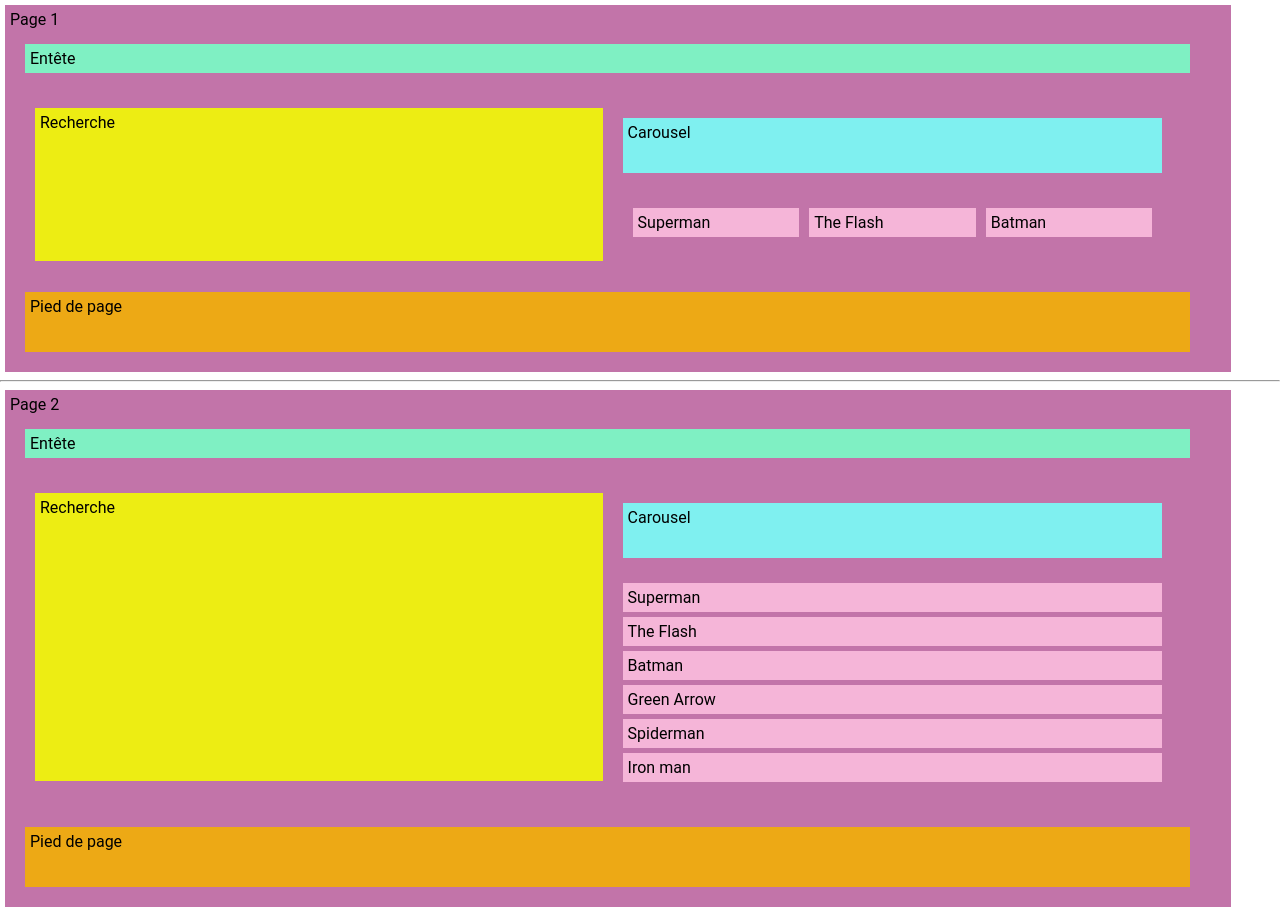
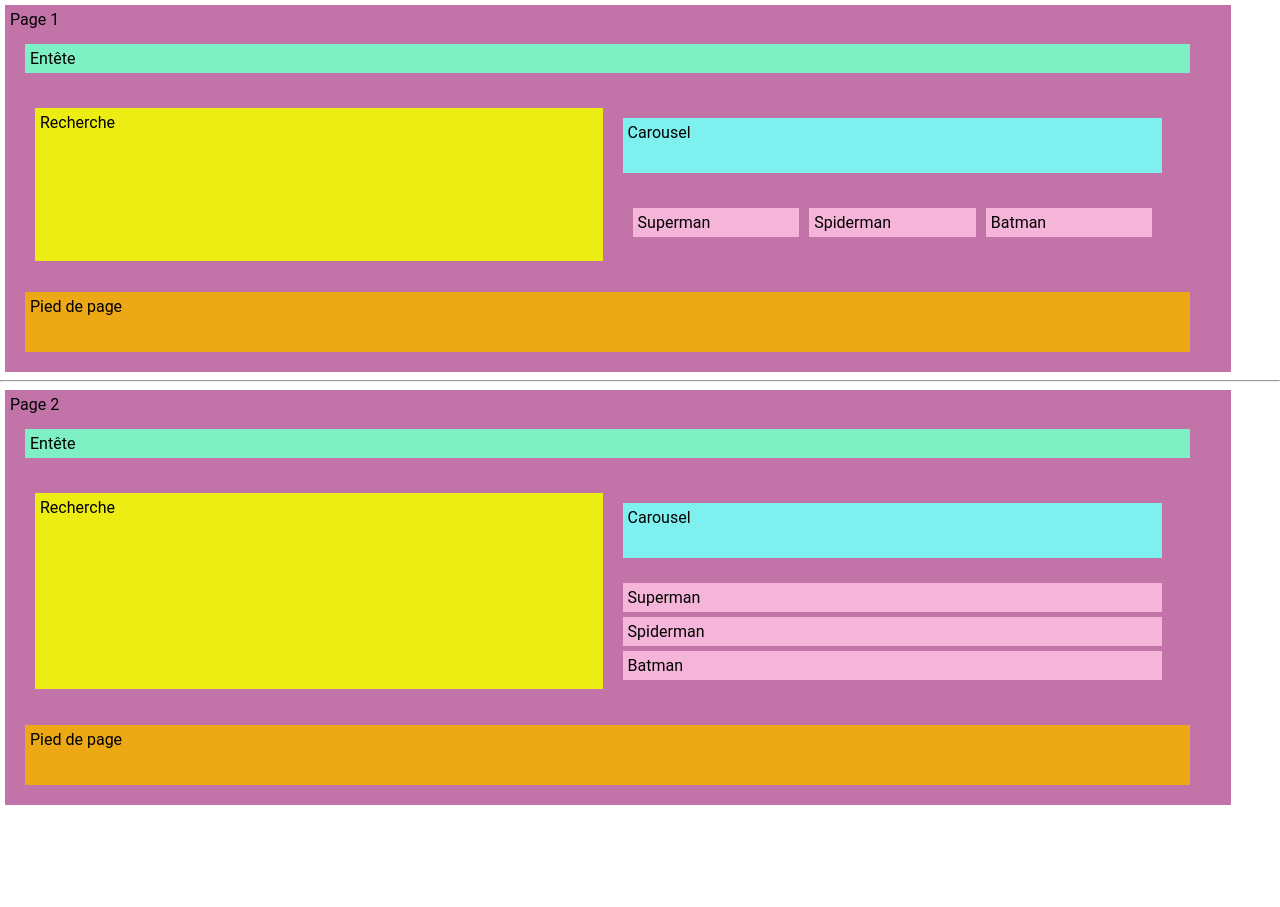
Before and after one commit to Techniques-de-programmation-3/exercice-composants-heros-angular-18, an Angular app: page / in a window 1280 px wide. After the commit the page ends 805 px from the top, so only its background shows below. Built offline with nearby package versions, Linux system fonts and the light colour scheme.

Commit message:
ajout interface et mock heros

```diff
--- a/src/app/Composants/page1/page1.component.html
+++ b/src/app/Composants/page1/page1.component.html
@@ -12,15 +12,12 @@
                 <app-carousel></app-carousel>
             </div>
             <div class="flex-container">
-                <div>
-                    <app-hero [nomHero]="hero1"></app-hero>
-                </div>
-                <div>
-                    <app-hero [nomHero]="hero2"></app-hero>
-                </div>
-                <div>
-                    <app-hero [nomHero]="hero3"></app-hero>
-                </div>
+                @for (hero of heros; track hero.nom) {
+
+                    <div>
+                        <app-hero [nomHero]="hero.nom"></app-hero>
+                    </div>
+                }
             </div>
         </div>
     </div>
--- a/src/app/Composants/page1/page1.component.ts
+++ b/src/app/Composants/page1/page1.component.ts
@@ -4,6 +4,7 @@ import { RechercheComponent } from "../recherche/recherche.component";
 import { CarouselComponent } from "../carousel/carousel.component";
 import { HeroComponent } from "../hero/hero.component";
 import { PiedPageComponent } from "../pied-page/pied-page.component";
+import { HEROS } from '../../mocks/heros';
 
 @Component({
   selector: 'app-page1',
@@ -13,7 +14,5 @@ import { PiedPageComponent } from "../pied-page/pied-page.component";
   styleUrl: './page1.component.css'
 })
 export class Page1Component {
-  hero1 = "Superman";
-  hero2 = "The Flash";
-  hero3 = "Batman";
+  heros = HEROS;
 }
--- a/src/app/Composants/page2/page2.component.html
+++ b/src/app/Composants/page2/page2.component.html
@@ -12,12 +12,9 @@
                 <app-carousel></app-carousel>
             </div>
             <div>
-                <app-hero [nomHero]="hero1"></app-hero>
-                <app-hero [nomHero]="hero2"></app-hero>
-                <app-hero [nomHero]="hero3"></app-hero>
-                <app-hero [nomHero]="hero4"></app-hero>
-                <app-hero [nomHero]="hero5"></app-hero>
-                <app-hero [nomHero]="hero6"></app-hero>
+                @for (hero of heros; track hero.nom) {
+                    <app-hero [nomHero]="hero.nom"></app-hero>
+                }
             </div>
         </div>
     </div>
--- a/src/app/Composants/page2/page2.component.ts
+++ b/src/app/Composants/page2/page2.component.ts
@@ -4,6 +4,7 @@ import { RechercheComponent } from "../recherche/recherche.component";
 import { CarouselComponent } from "../carousel/carousel.component";
 import { HeroComponent } from "../hero/hero.component";
 import { PiedPageComponent } from "../pied-page/pied-page.component";
+import { HEROS } from '../../mocks/heros';
 
 @Component({
   selector: 'app-page2',
@@ -13,10 +14,5 @@ import { PiedPageComponent } from "../pied-page/pied-page.component";
   styleUrl: './page2.component.css'
 })
 export class Page2Component {
-  hero1 = "Superman";
-  hero2 = "The Flash";
-  hero3 = "Batman";
-  hero4 = "Green Arrow";
-  hero5 = "Spiderman";
-  hero6 = "Iron man";
+  heros = HEROS;
 }
--- /dev/null
+++ b/src/app/Interfaces/hero.ts
@@ -0,0 +1,4 @@
+export interface Hero {
+    _id?: string;
+    nom :string;
+}
--- /dev/null
+++ b/src/app/mocks/heros.ts
@@ -0,0 +1,14 @@
+import { Hero } from "../Interfaces/hero";
+
+export const HEROS:Hero[] = [
+    {
+        nom: "Superman"
+    },
+    {
+        nom: "Spiderman"
+    },
+    {
+        nom: "Batman"
+    }
+
+]
```
